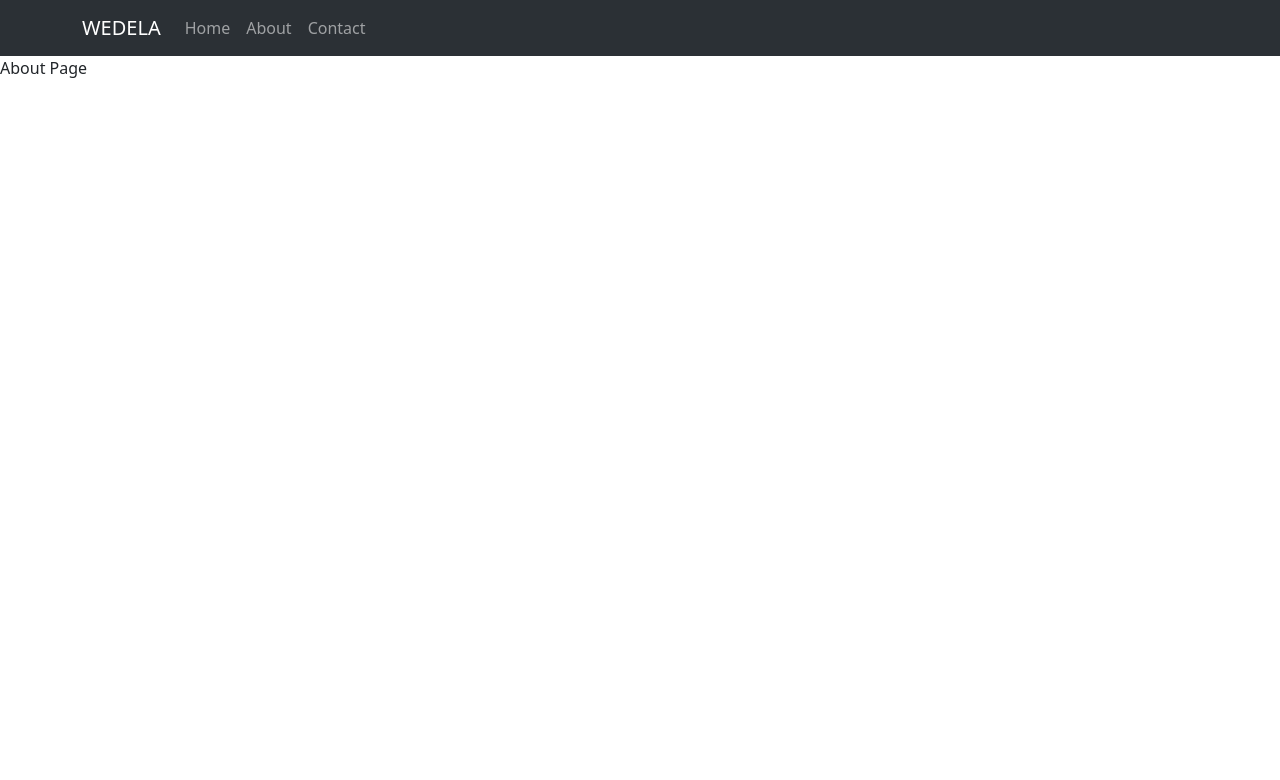
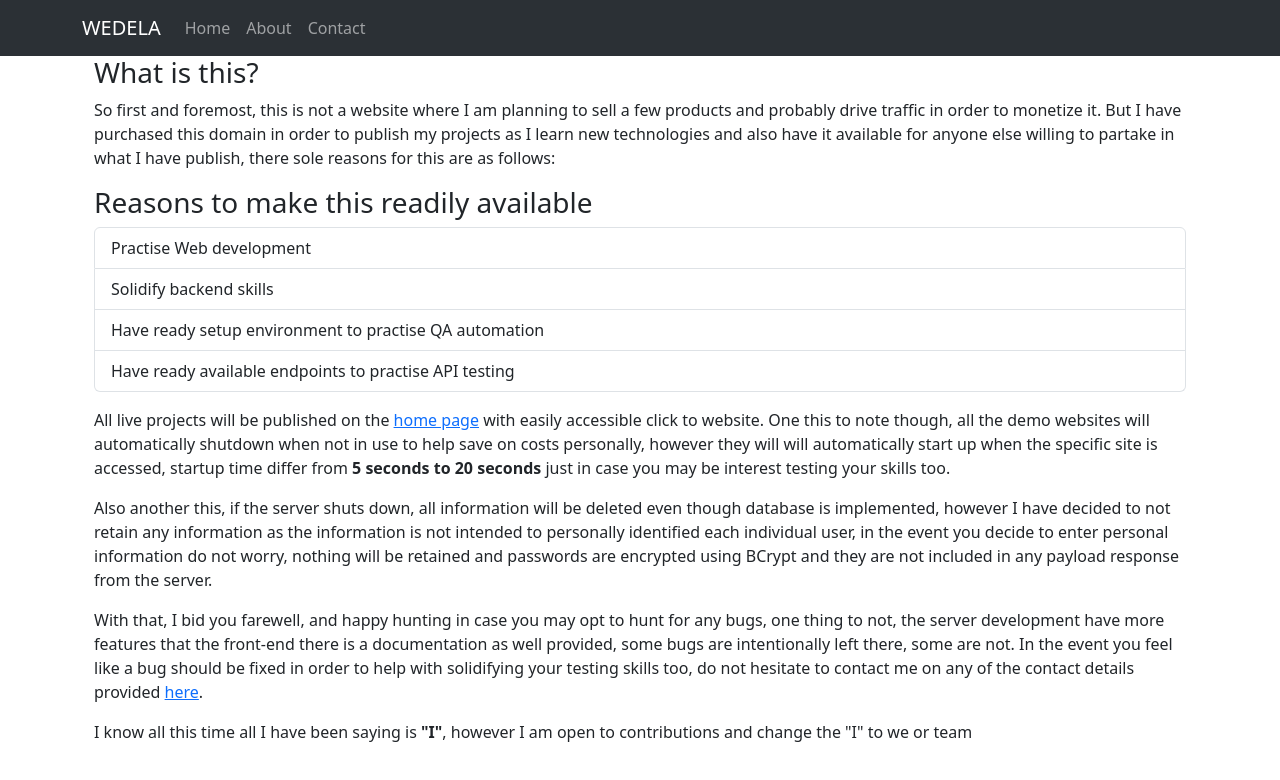
Before and after one commit to alpha-thulz/personal_growth, a React (Vite) app: page /about in a window 1280 px wide. Shown: the top 780 px of the page. Built offline with nearby package versions, Linux system fonts and the light colour scheme.

Commit message:
Added the about us

```diff
--- a/src/pages/About.tsx
+++ b/src/pages/About.tsx
@@ -1,7 +1,44 @@
+import ListGroup from "../components/ListGroup.tsx";
+import {Link} from "react-router";
+
 export default function About() {
     return (
-        <>
-            <div>About Page</div>
-        </>
+        <div className="container">
+            <div className="container-fluid">
+                <h3>What is this?</h3>
+                <p>
+                    So first and foremost, this is not a website where I am planning to sell a few products and probably drive traffic in order to monetize it.
+                    But I have purchased this domain in order to publish my projects as I learn new technologies and also have it available for anyone else willing to partake in
+                    what I have publish, there sole reasons for this are as follows:
+                </p>
+
+                <ListGroup className="mb-3" heading="Reasons to make this readily available">
+                    <li className={"list-group-item"}>Practise Web development</li>
+                    <li className={"list-group-item"}>Solidify backend skills</li>
+                    <li className={"list-group-item"}>Have ready setup environment to practise QA automation</li>
+                    <li className={"list-group-item"}>Have ready available endpoints to practise API testing</li>
+                </ListGroup>
+
+                <p>
+                    All live projects will be published on the <Link to={"/"} >home page</Link> with easily accessible click to website.
+                    One this to note though, all the demo websites will automatically shutdown when not in use to help save on costs personally, however they will will automatically
+                    start up when the specific site is accessed, startup time differ from <strong>5 seconds to 20 seconds</strong> just in case you may be interest testing your skills
+                    too.
+                </p>
+                <p>
+                    Also another this, if the server shuts down, all information will be deleted even though database is implemented, however I have decided to not retain any information
+                    as the information is not intended to personally identified each individual user, in the event you decide to enter personal information do not worry, nothing will be
+                    retained and passwords are encrypted using BCrypt and they are not included in any payload response from the server.
+                </p>
+                <p>
+                    With that, I bid you farewell, and happy hunting in case you may opt to hunt for any bugs, one thing to not, the server development have more features that the front-end
+                    there is a documentation as well provided, some bugs are intentionally left there, some are not. In the event you feel like a bug should be fixed in order to help
+                    with solidifying your testing skills too, do not hesitate to contact me on any of the contact details provided <Link to={"/contact"} >here</Link>.
+                </p>
+                <p>
+                    I know all this time all I have been saying is <strong>"I"</strong>, however I am open to contributions and change the "I" to we or team
+                </p>
+            </div>
+        </div>
     );
 }
--- a/src/pages/Contact.tsx
+++ b/src/pages/Contact.tsx
@@ -1,7 +1,23 @@
+import ListGroup from "../components/ListGroup.tsx";
+import {Link} from "react-router";
+
 export default function Contact() {
     return (
         <>
-            <div>Contact Page</div>
+            <div className="container">
+                <div className="container-fluid">
+                    <ListGroup heading="Contact">
+                        <li className="list-group-item list-group-item-action list-group-flush"
+                            onClick={() => (window.open(`mailto:tj.tyaphile@gmail.com?subject=Notice from Tenants Online`, "_blank"))}>Email</li>
+                        <li className="list-group-item list-group-item-action list-group-flush"
+                            onClick={() => (window.open('https://www.linkedin.com/in/thulani-tyaphile', "_blank"))}>LinkedIn</li>
+                        <li className="list-group-item list-group-item-action list-group-flush"
+                            onClick={() => (window.open('https://wa.me/27838430298?text=Message%20from%20Tenants%20Online', "_blank"))}>WhatsApp</li>
+                    </ListGroup>
+                </div>
+                <hr/>
+                <Link to={"/"}>Home</Link>
+            </div>
         </>
     );
 }
```
